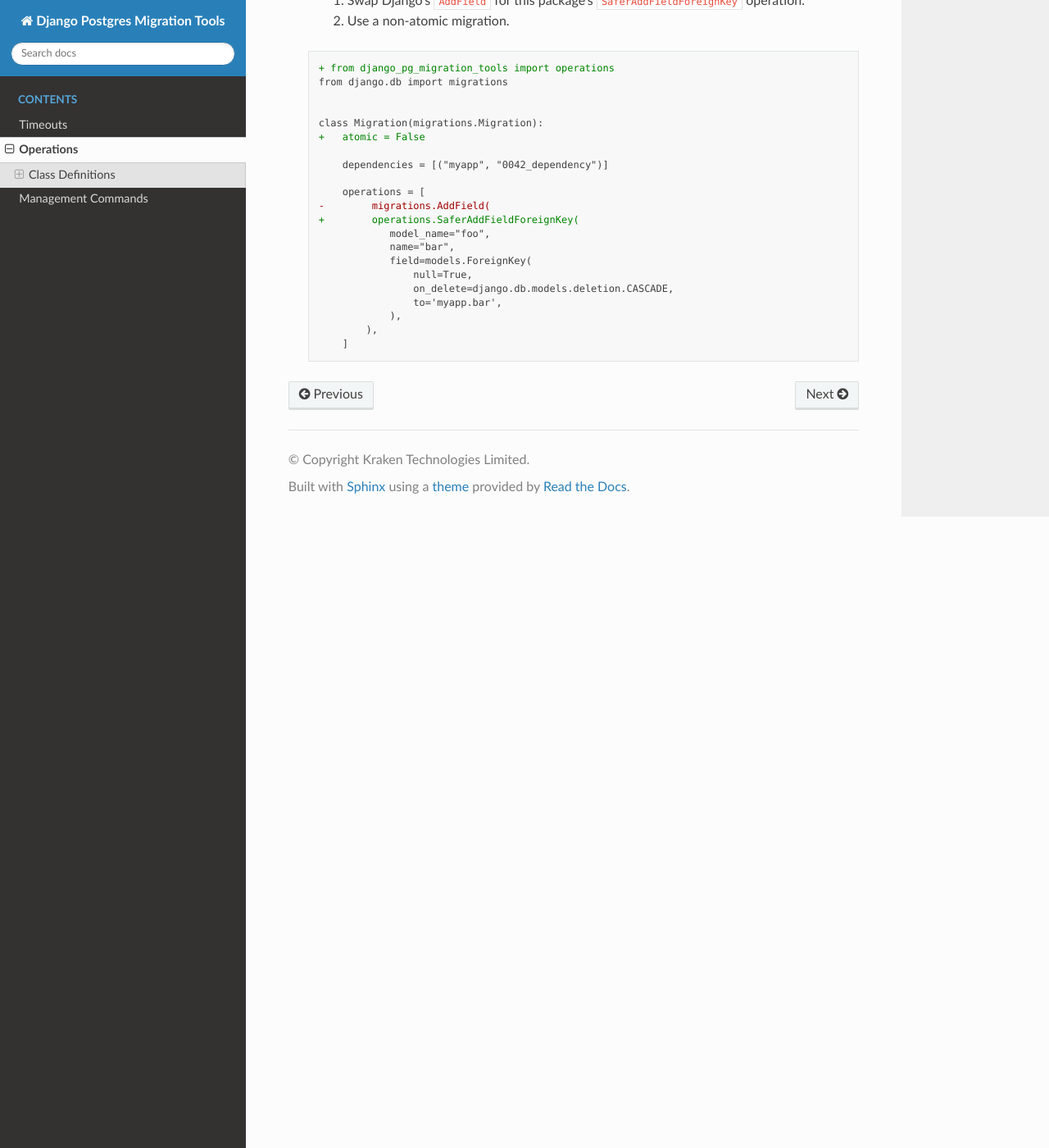
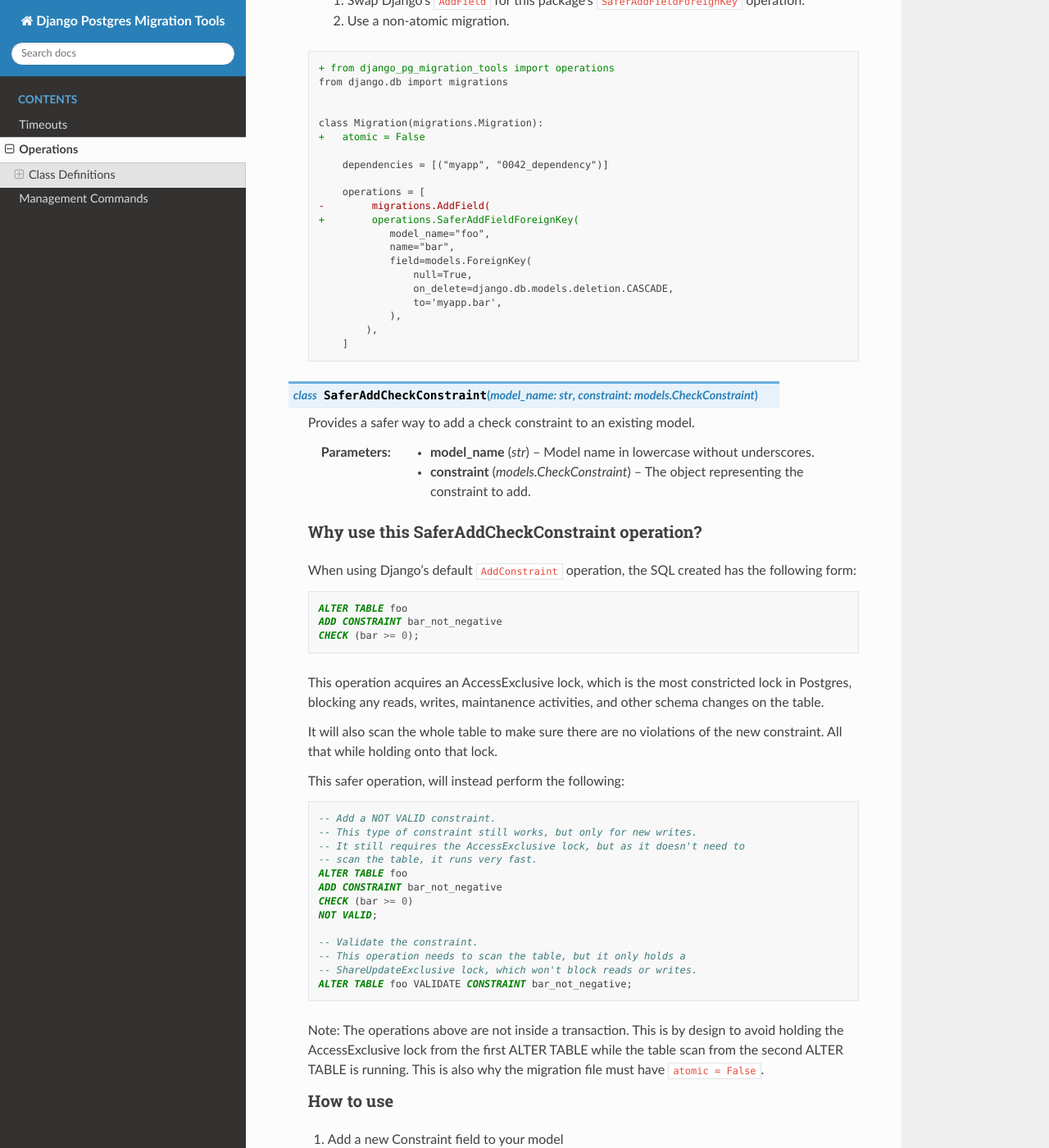
Before and after one commit to kraken-tech/django-pg-migration-tools, a Sphinx documentation site: the page built from docs/usage/operations.rst, in a window 1280 px wide and 1400 px high, scrolled down 10386 px. Shown: the whole window at 82% size. Built offline with Sphinx 7.4.7 and the Read the Docs theme 3.1.0, drawn with Linux system fonts in a browser that asks for light colours; some of the changed text lies outside the part shown.

Commit message:
Add documentation for SaferAddCheckConstraint

```diff
--- a/docs/usage/operations.rst
+++ b/docs/usage/operations.rst
@@ -621,3 +621,105 @@
                   ),
               ),
           ]
+
+
+.. py:class:: SaferAddCheckConstraint(model_name: str, constraint: models.CheckConstraint)
+
+    Provides a safer way to add a check constraint to an existing model.
+
+    :param model_name: Model name in lowercase without underscores.
+    :type model_name: str
+    :param constraint: The object representing the constraint to add.
+    :type constraint: models.CheckConstraint
+
+    **Why use this SaferAddCheckConstraint operation?**
+    ---------------------------------------------------
+
+    When using Django's default ``AddConstraint`` operation, the SQL created
+    has the following form:
+
+    .. code-block:: sql
+
+      ALTER TABLE foo
+      ADD CONSTRAINT bar_not_negative
+      CHECK (bar >= 0);
+
+    This operation acquires an AccessExclusive lock, which is the most
+    constricted lock in Postgres, blocking any reads, writes, maintanence
+    activities, and other schema changes on the table.
+
+    It will also scan the whole table to make sure there are no violations of
+    the new constraint. All that while holding onto that lock.
+
+    This safer operation, will instead perform the following:
+
+    .. code-block:: sql
+
+      -- Add a NOT VALID constraint.
+      -- This type of constraint still works, but only for new writes.
+      -- It still requires the AccessExclusive lock, but as it doesn't need to
+      -- scan the table, it runs very fast.
+      ALTER TABLE foo
+      ADD CONSTRAINT bar_not_negative
+      CHECK (bar >= 0)
+      NOT VALID;
+
+      -- Validate the constraint.
+      -- This operation needs to scan the table, but it only holds a
+      -- ShareUpdateExclusive lock, which won't block reads or writes.
+      ALTER TABLE foo VALIDATE CONSTRAINT bar_not_negative;
+
+    Note: The operations above are not inside a transaction. This is by design
+    to avoid holding the AccessExclusive lock from the first ALTER TABLE while
+    the table scan from the second ALTER TABLE is running. This is also why the
+    migration file must have ``atomic = False``.
+
+    How to use
+    ----------
+
+    1. Add a new Constraint field to your model
+
+    .. code-block:: diff
+
+           class Meta:
+               constraints = [
+                   ...
+      +            models.CheckConstraint(
+      +                condition=Q(bar__gte=0),
+      +                name='bar_not_negative',
+      +            ),
+               ]
+
+    2. Make the new migration:
+
+    .. code-block:: bash
+
+      ./manage.py makemigrations
+
+    3. The only changes you need to perform are:
+
+       1. Swap Django's ``AddConstraint`` for this package's
+          ``SaferAddCheckConstraint`` operation.
+       2. Use a non-atomic migration.
+
+    .. code-block:: diff
+
+      + from django_pg_migration_tools import operations
+      from django.db import migrations, models
+
+
+      class Migration(migrations.Migration):
+      +   atomic = False
+
+          dependencies = [("myapp", "0042_dependency")]
+
+          operations = [
+      -        migrations.AddConstraint(
+      +        operations.SaferAddCheckConstraint(
+                   model_name="mymodel",
+                   constraint=models.CheckConstraint(
+                       condition=models.Q(bar__gte=0),
+                       name="bar_not_negative"
+                   ),
+              ),
+          ]
```
